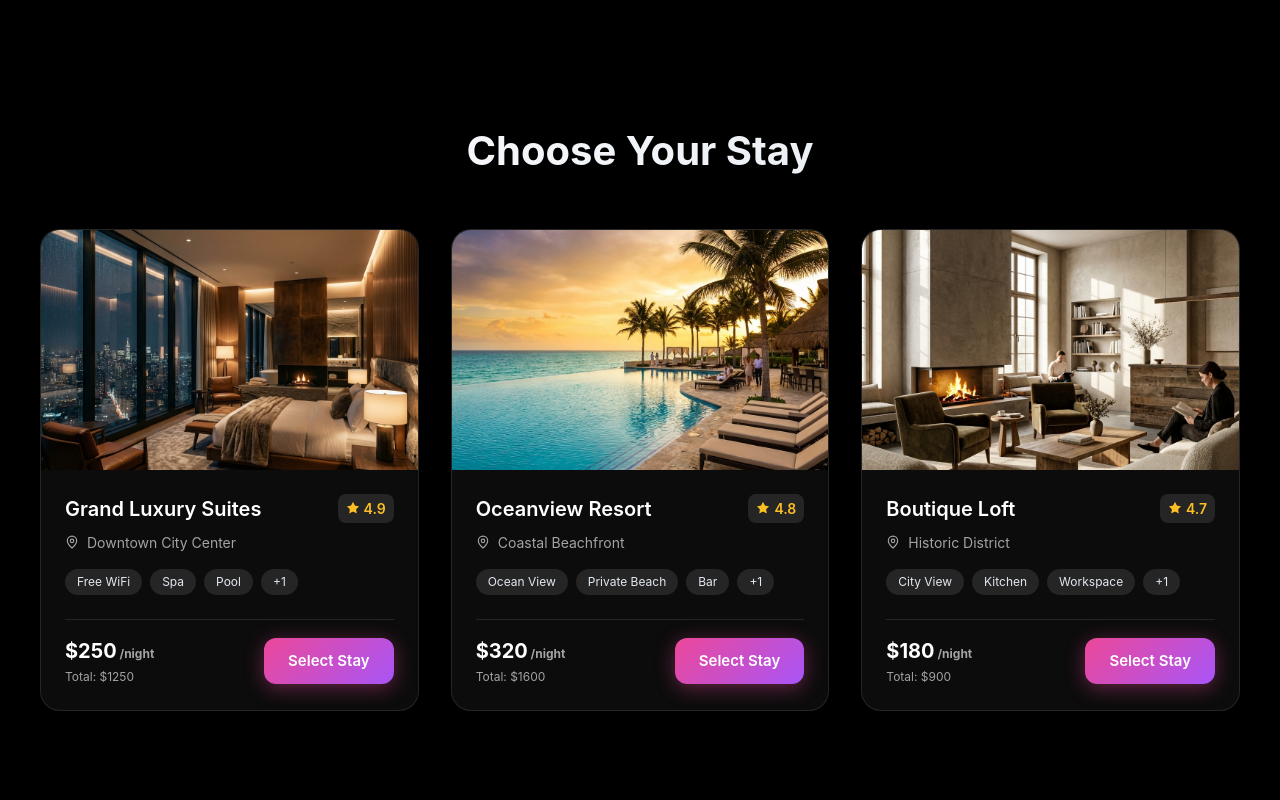
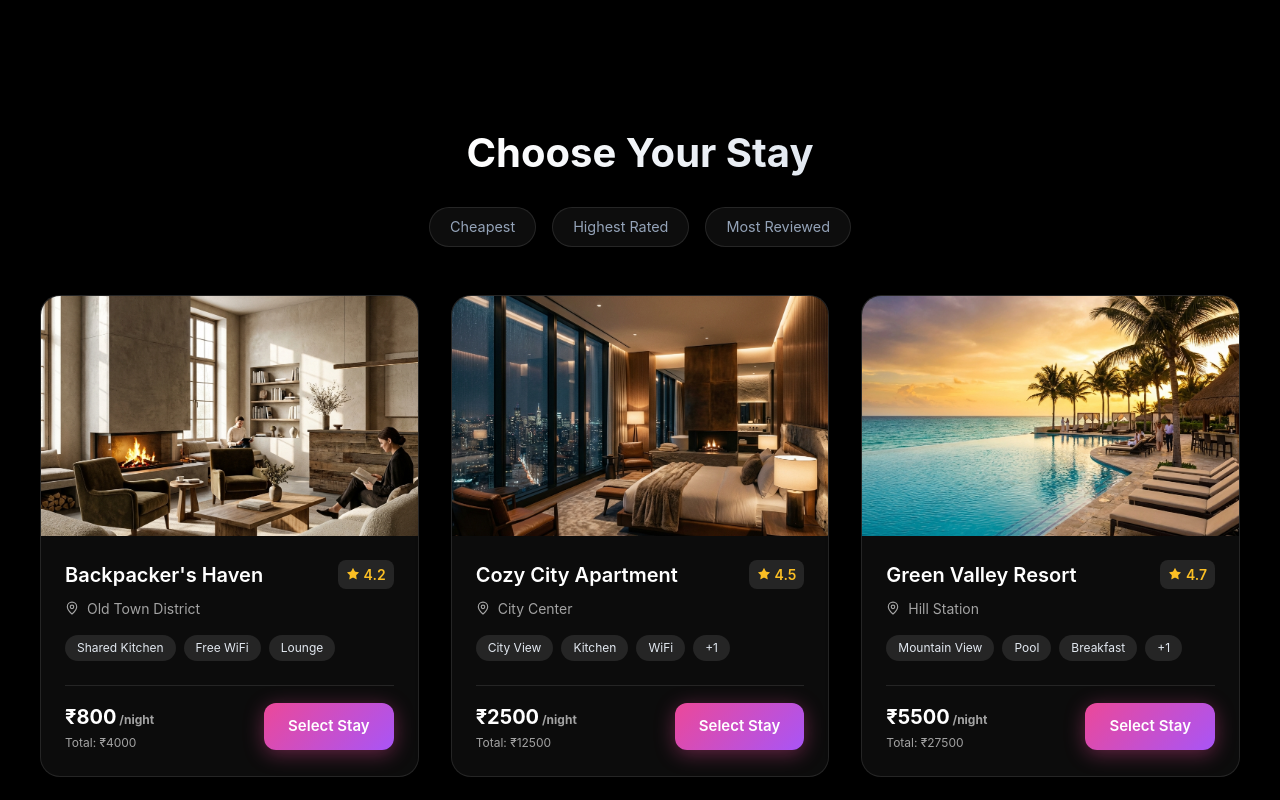
Before and after one commit to quvoid/Zenvoy, a React (Vite) app: page / in a window 1280 px wide. Shown: the part 8340-9140 px from the top of the page. Built offline with nearby package versions, Linux system fonts and the light colour scheme.

Commit message:
Added user Budget in the itinerary form , Changed dollar to RS for hotel , Changed the logic for the hotel and added segragation for High rated , most reviewed etc

```diff
--- a/src/components/ContactSupport.jsx
+++ b/src/components/ContactSupport.jsx
@@ -16,7 +16,7 @@ const ContactSupport = () => {
                             <Mail size={24} />
                         </div>
                         <h3>Email Support</h3>
-                        <p>help@tripplanner.io</p>
+                        <p>omkarrakshe2808@gmail.com</p>
                     </div>
 
                     <div className="contact-card">
@@ -32,7 +32,7 @@ const ContactSupport = () => {
                             <Phone size={24} />
                         </div>
                         <h3>Phone Support</h3>
-                        <p>+1 (555) 123-4567</p>
+                        <p>+91 8767733636</p>
                     </div>
                 </div>
 
--- a/src/components/StaySection.css
+++ b/src/components/StaySection.css
@@ -13,6 +13,39 @@
 .stay-header {
     text-align: center;
     margin-bottom: 3rem;
+    display: flex;
+    flex-direction: column;
+    align-items: center;
+    gap: 1.5rem;
+}
+
+.stay-filters {
+    display: flex;
+    gap: 1rem;
+    flex-wrap: wrap;
+    justify-content: center;
+}
+
+.filter-btn {
+    padding: 0.5rem 1.25rem;
+    border-radius: 100px;
+    background: rgba(255, 255, 255, 0.05);
+    border: 1px solid rgba(255, 255, 255, 0.1);
+    color: #94a3b8;
+    font-size: 0.9rem;
+    cursor: pointer;
+    transition: all 0.3s ease;
+}
+
+.filter-btn:hover {
+    background: rgba(255, 255, 255, 0.1);
+    color: white;
+}
+
+.filter-btn.active {
+    background: #6366f1;
+    border-color: #6366f1;
+    color: white;
 }
 
 .stay-header h2 {
--- a/src/components/StaySection.jsx
+++ b/src/components/StaySection.jsx
@@ -1,55 +1,130 @@
+import { useState } from 'react';
 import { MapPin, Star, Wifi, Coffee, Utensils } from 'lucide-react';
 import './StaySection.css';
 
 const mockStayData = [
     {
         id: 1,
+        name: 'Backpacker\'s Haven',
+        image: '/hotel-boutique.png', // Using existing placeholder
+        rating: 4.2,
+        reviews: 350,
+        location: 'Old Town District',
+        amenities: ['Shared Kitchen', 'Free WiFi', 'Lounge'],
+        pricePerNight: 800,
+        totalPrice: 4000,
+        currency: '₹'
+    },
+    {
+        id: 2,
+        name: 'Cozy City Apartment',
+        image: '/hotel-luxury.png',
+        rating: 4.5,
+        reviews: 120,
+        location: 'City Center',
+        amenities: ['City View', 'Kitchen', 'WiFi', 'Washer'],
+        pricePerNight: 2500,
+        totalPrice: 12500,
+        currency: '₹'
+    },
+    {
+        id: 3,
+        name: 'Green Valley Resort',
+        image: '/hotel-resort.png',
+        rating: 4.7,
+        reviews: 180,
+        location: 'Hill Station',
+        amenities: ['Mountain View', 'Pool', 'Breakfast', 'Spa'],
+        pricePerNight: 5500,
+        totalPrice: 27500,
+        currency: '₹'
+    },
+    {
+        id: 4,
         name: 'Grand Luxury Suites',
         image: '/hotel-luxury.png',
         rating: 4.9,
-        reviews: 128,
+        reviews: 89,
         location: 'Downtown City Center',
-        amenities: ['Free WiFi', 'Spa', 'Pool', 'Gym'],
-        pricePerNight: 250,
-        totalPrice: 1250,
-        currency: '$'
+        amenities: ['Spa', 'Infinity Pool', 'Gym', 'Valet'],
+        pricePerNight: 12000,
+        totalPrice: 60000,
+        currency: '₹'
     },
     {
-        id: 2,
-        name: 'Oceanview Resort',
+        id: 5,
+        name: 'Seaside Paradise',
         image: '/hotel-resort.png',
         rating: 4.8,
-        reviews: 85,
+        reviews: 240,
         location: 'Coastal Beachfront',
-        amenities: ['Ocean View', 'Private Beach', 'Bar', 'Breakfast'],
-        pricePerNight: 320,
-        totalPrice: 1600,
-        currency: '$'
+        amenities: ['Private Beach', 'Bar', 'Water Sports'],
+        pricePerNight: 18500,
+        totalPrice: 92500,
+        currency: '₹'
     },
     {
-        id: 3,
-        name: 'Boutique Loft',
+        id: 6,
+        name: 'Urban Loft Stay',
         image: '/hotel-boutique.png',
-        rating: 4.7,
-        reviews: 210,
-        location: 'Historic District',
-        amenities: ['City View', 'Kitchen', 'Workspace', 'Pet Friendly'],
-        pricePerNight: 180,
-        totalPrice: 900,
-        currency: '$'
+        rating: 4.4,
+        reviews: 410,
+        location: 'Business District',
+        amenities: ['Workspace', 'High-Speed WiFi', 'Cafe'],
+        pricePerNight: 3200,
+        totalPrice: 16000,
+        currency: '₹'
     }
 ];
 
 const StaySection = () => {
+    const [sortBy, setSortBy] = useState('recommended');
+
+    const getSortedStays = () => {
+        let sorted = [...mockStayData];
+        switch (sortBy) {
+            case 'cheapest':
+                return sorted.sort((a, b) => a.pricePerNight - b.pricePerNight);
+            case 'rated':
+                return sorted.sort((a, b) => b.rating - a.rating);
+            case 'reviews':
+                return sorted.sort((a, b) => b.reviews - a.reviews);
+            default:
+                return sorted;
+        }
+    };
+
+    const sortedStays = getSortedStays();
+
     return (
         <section className="stay-section">
             <div className="stay-container">
                 <div className="stay-header">
                     <h2>Choose Your Stay</h2>
+                    <div className="stay-filters">
+                        <button
+                            className={`filter-btn ${sortBy === 'cheapest' ? 'active' : ''}`}
+                            onClick={() => setSortBy('cheapest')}
+                        >
+                            Cheapest
+                        </button>
+                        <button
+                            className={`filter-btn ${sortBy === 'rated' ? 'active' : ''}`}
+                            onClick={() => setSortBy('rated')}
+                        >
+                            Highest Rated
+                        </button>
+                        <button
+                            className={`filter-btn ${sortBy === 'reviews' ? 'active' : ''}`}
+                            onClick={() => setSortBy('reviews')}
+                        >
+                            Most Reviewed
+                        </button>
+                    </div>
                 </div>
 
                 <div className="stay-grid">
-                    {mockStayData.map((stay) => (
+                    {sortedStays.map((stay) => (
                         <div key={stay.id} className="stay-card">
                             <div className="stay-image-container">
                                 <img src={stay.image} alt={stay.name} className="stay-image" />
--- a/src/components/TripPlannerForm.jsx
+++ b/src/components/TripPlannerForm.jsx
@@ -1,4 +1,4 @@
-import { MapPin, Calendar, Users, Zap, DollarSign, Scale } from 'lucide-react';
+import { MapPin, Calendar, Users, Zap, IndianRupee, Scale } from 'lucide-react';
 import './TripPlannerForm.css';
 
 const TripPlannerForm = () => {
@@ -74,9 +74,19 @@ const TripPlannerForm = () => {
                         </div>
                     </div>
 
-                    {/* Empty div to balance grid if needed, or span travelers fill?
-               Let's leave travelers 1 col, and preferences will take new row full width.
-           */}
+                    {/* Budget Input */}
+                    <div className="input-group budget-group">
+                        <label>Total Budget</label>
+                        <div className="input-wrapper">
+                            <IndianRupee className="input-icon" />
+                            <input
+                                type="number"
+                                className="form-input"
+                                placeholder="Ex: 5000"
+                                min="0"
+                            />
+                        </div>
+                    </div>
 
                     {/* Preferences */}
                     <div className="preference-group">
@@ -85,7 +95,7 @@ const TripPlannerForm = () => {
                             <label className="radio-card">
                                 <input type="radio" name="preference" value="cheapest" />
                                 <div className="flex items-center gap-2">
-                                    <DollarSign size={16} />
+                                    <IndianRupee size={16} />
                                     <span>Cheapest</span>
                                 </div>
                             </label>
```
